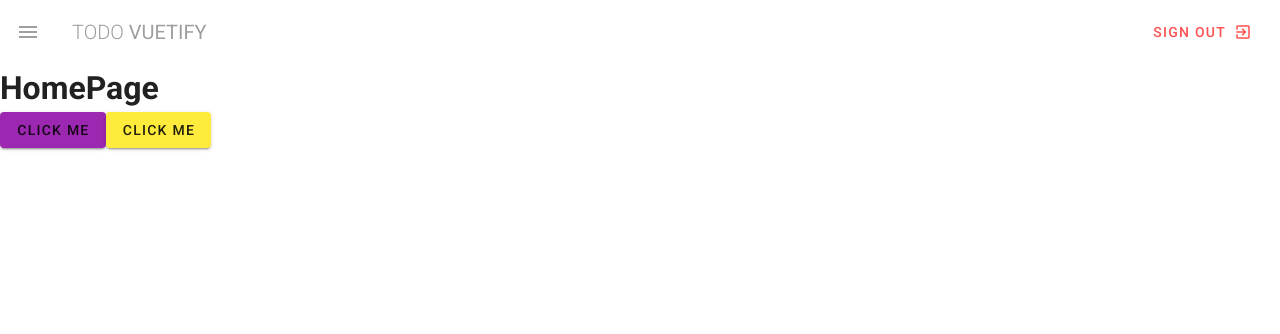
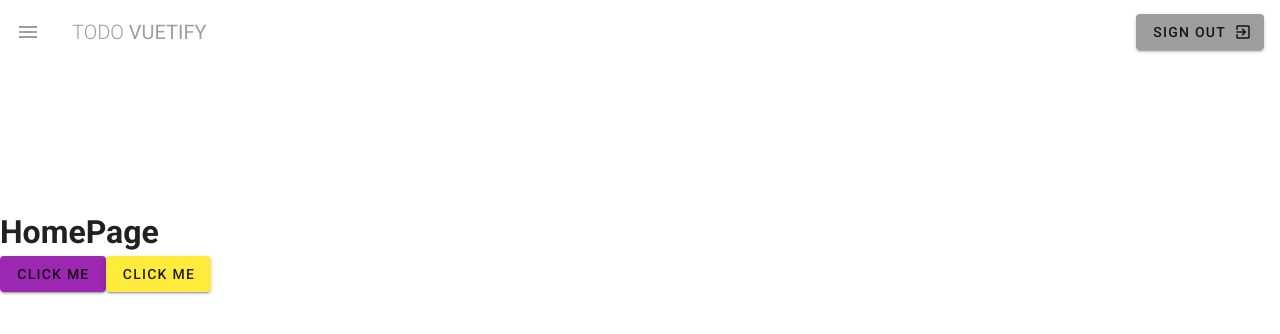
Before and after one commit to draddo11/vuetifyTodo, a Vue app: page / in a window 1280 px wide. Shown: the top 334 px of the page. Built offline with nearby package versions, Linux system fonts and the light colour scheme.

Commit message:
debugging console errors6

```diff
--- a/src/components/Navbar.vue
+++ b/src/components/Navbar.vue
@@ -1,13 +1,13 @@
 <template>
 <nav>
-    <v-toolbar  flat >
+    <v-toolbar flat  >
         <v-app-bar-nav-icon class= "grey--text" @click="drawer = !drawer"></v-app-bar-nav-icon>
         <v-toolbar-title class= "text-uppercase grey--text">
             <span class="font-weight-light"> Todo</span>
                 Vuetify
         </v-toolbar-title>
         <v-spacer></v-spacer>
-        <v-btn text  color= "error">
+        <v-btn  flat  color= "grey">
             <span>Sign Out</span>
              <v-icon right>
                  exit_to_app
@@ -15,7 +15,7 @@
         </v-btn>
     </v-toolbar>
 
-    <v-navigation-drawer app v-model="drawer"  class= "primary">
+    <v-navigation-drawer  v-model="drawer"  class= "primary">
         <v-list-item>
        <v-list>
            <v-list-item >
```
